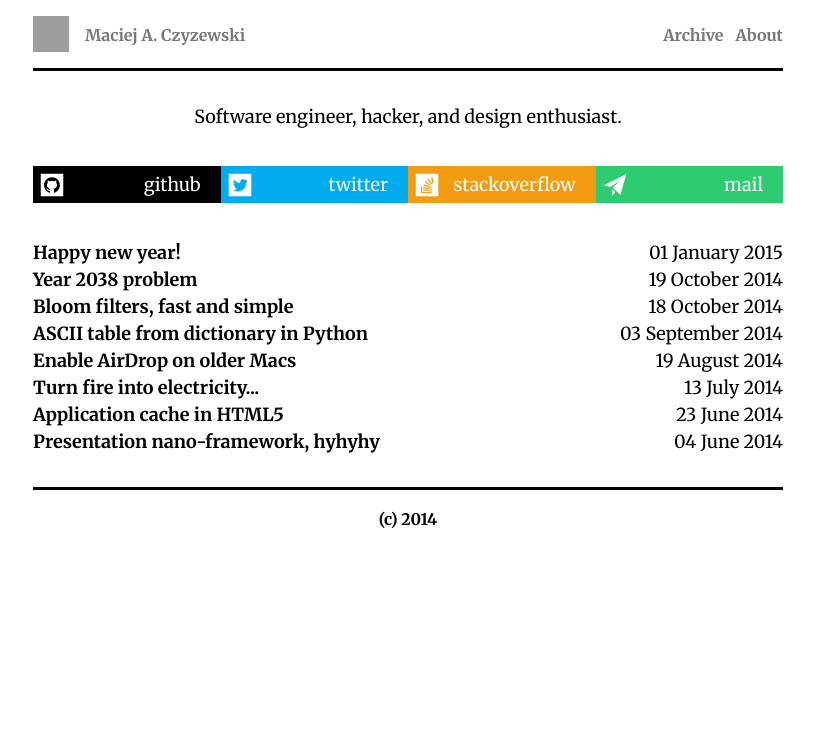
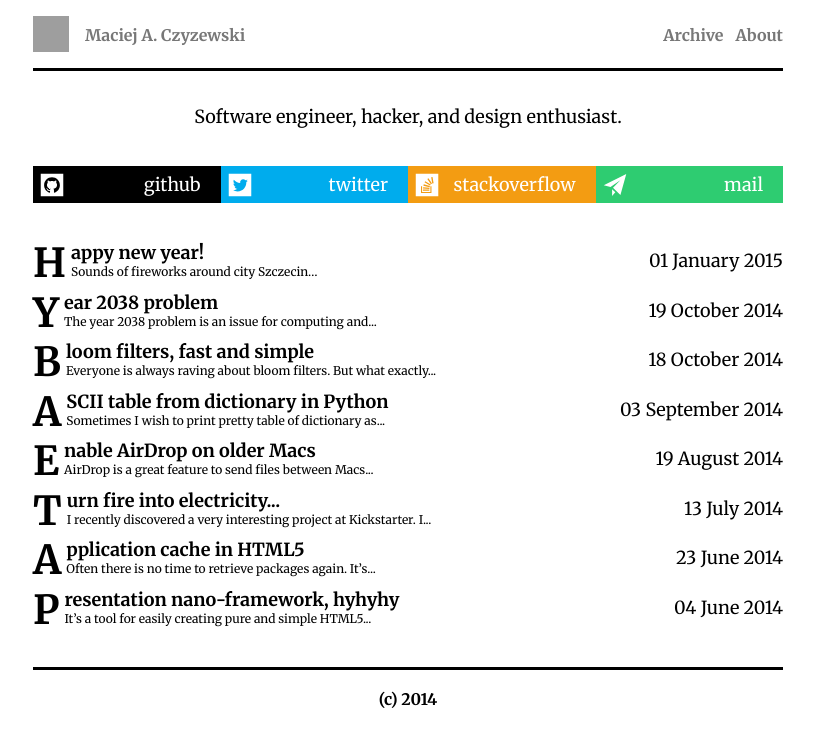
Before and after one commit to maciejczyzewski/maciejczyzewski.github.io, a Jekyll site: the page built from index.html, in a window 1280 px wide. Shown: the top 747 px of the page, without its empty margins (232-1046 px from the left). Built offline with Jekyll 4.4.1, drawn with Linux system fonts in a browser that asks for light colours; Markdown is read by kramdown in place of the engine named in the settings; grey boxes are pictures that could not be loaded.

Commit message:
New homepage page!

```diff
--- a/_posts/2014-06-04-presentation-nano-framework-hyhyhy.markdown
+++ b/_posts/2014-06-04-presentation-nano-framework-hyhyhy.markdown
@@ -6,13 +6,9 @@ date:   2014-06-04 22:02:00
 
 ![hyhyhy](https://dl.dropboxusercontent.com/u/103345209/Screenshots/Screenshot%202014-12-14%2021.40.38.png)
 
-<div style="text-align: center;">
-    <a href="http://maciejczyzewski.github.io/hyhyhy/" target="_blank"><h3>hyhyhy</h3></a>
-</div>
+It's a tool for easily creating pure and simple HTML5 presentations or websites.
 
 ## Introduction
-
-It's a tool for easily creating pure and simple HTML5 presentations or websites.
 
 Comes with a broad range of features including nested slides, markdown contents and a JavaScript API. It combines everything into a unified whole that you can use.
 
--- a/assets/stylesheets/main.css
+++ b/assets/stylesheets/main.css
@@ -614,13 +614,37 @@ ol.stories {
 
 .stories li {
   width: 100%;
-  height: 1.5em;
+  height: 2.75em;
 }
 
 .stories li a {
+  display: block;
   color: black;
   text-decoration: none;
   font-weight: bold;
+}
+
+.stories li a:first-letter {
+  font-size: 40px;
+  float: left;
+  padding: 10px;
+  padding-left: 0px;
+  height: 64px;
+  margin-right: -5px;
+  border-radius: 5px;
+  line-height: 28px;
+}
+
+.stories li p {
+  padding-top: 28px;
+  font-size: 12px;
+  margin-top: -36px;
+}
+
+.stories li time {
+  margin-top: -50px;
+  display: block;
+  text-align: right;
 }
 
 /* Projects
--- a/index.html
+++ b/index.html
@@ -36,8 +36,9 @@ layout: default
 <ol class="stories grid">
 {% for post in site.posts %}
     <li>
-        <a href="{{ post.url }}" class="left">{{ post.title }}</a>
-        <time datetime="{{ post.date | date:"%Y-%m-%d" }}" class="right">{{ post.date | date_to_long_string }}</time>
+        <a href="{{ post.url }}">{{ post.title }}</a>
+        <p>{{ post.content | strip_html | truncatewords: 10 }}</p>
+        <time datetime="{{ post.date | date:"%Y-%m-%d" }}">{{ post.date | date_to_long_string }}</time>
     </li>
 {% endfor %}
 </ol>
```
